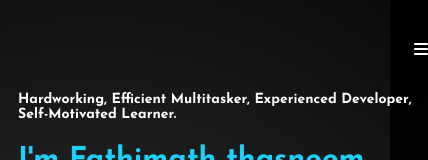
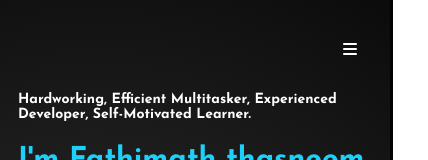
Before and after one commit to thasneem1997/portfolio, a React (Create React App) app: page / in a window 390 px wide. Shown: the top 160 px of the page, 428 px wide, since content can reach past the window. Built offline with nearby package versions, Linux system fonts and the light colour scheme.

Commit message:
Update App.css

```diff
--- a/src/App.css
+++ b/src/App.css
@@ -465,8 +465,9 @@ nav li:hover{
       }
       .menu-icon{
         display: block;
-        margin-left: 396px;
+        margin-left: 325px;
         margin-top: -69PX;
+
     }
 
       .footer-btn{
```
